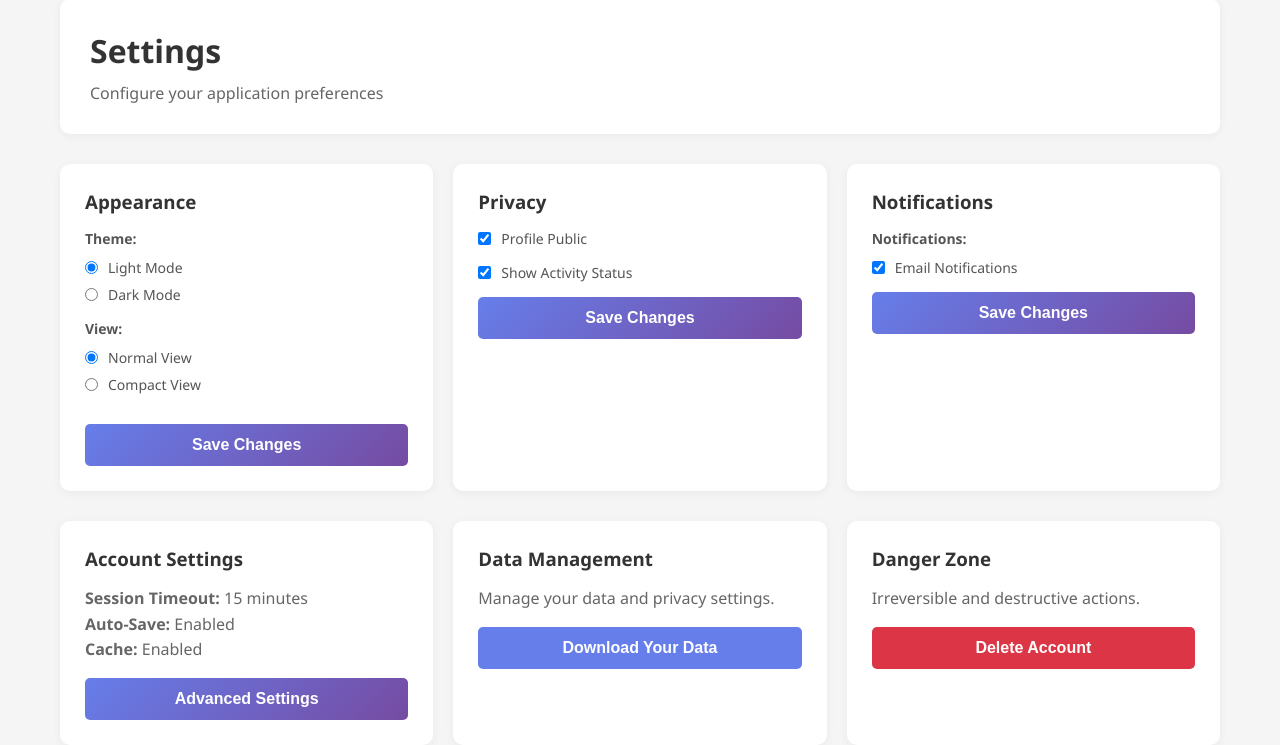
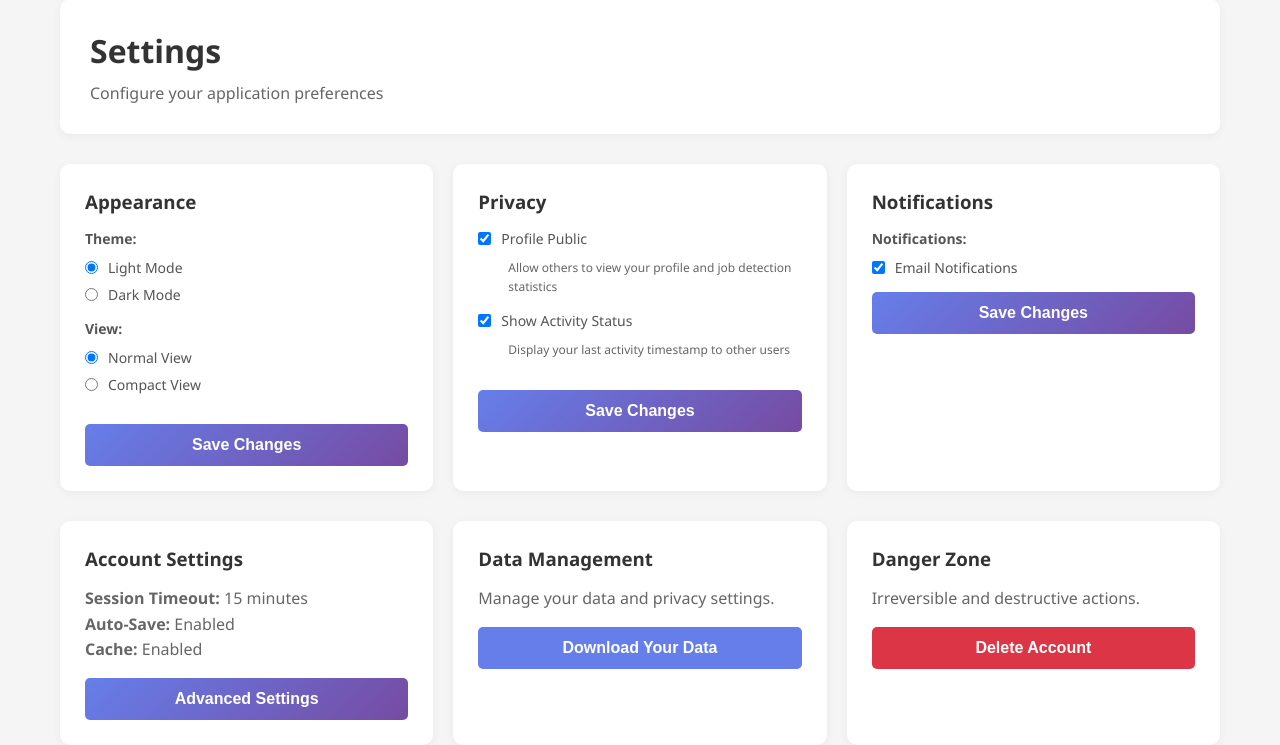
Before and after one commit to kirannxt/Ai-job-dectection-, a Flask app: page /settings in a window 1280 px wide. Shown: the part 94-839 px from the top of the page. Run offline with Flask 3, Linux system fonts and the light colour scheme; the visitor is signed in with stand-in values (Sample User, id 1); data comes from the database, SQL or seed files in the repository.

Commit message:
Implement Privacy section with full backend support
**Privacy Settings Features:**
- Add profile_public and show_activity_status fields to user_preferences table
- Allow users to control whether their profile is visible to others
- Allow users to control whether their activity status is displayed

**Database Changes (database.py):**
- Add profile_public INTEGER DEFAULT 1 column to user_preferences table
- Add show_activity_status INTEGER DEFAULT 1 column to user_preferences table
- Update get_user_preferences() to return privacy settings (defaults: profile_public=1, show_activity_status=1)
- Update save_user_preferences() to accept and store privacy settings

**Backend Changes (app.py):**
- Update /settings route to detect Privacy form submission (by checking for profile_public in POST)
- Add proper form field isolation logic for Privacy form
- Preserve Appearance and Notifications settings when Privacy form is submitted
- Preserve Privacy and other settings when Appearance or Notifications forms are submitted
- Log 'Updated privacy settings' activity when Privacy form is submitted

**Frontend Changes (settings.html):**
- Convert Privacy div to proper form with id 'privacyForm'
- Add form method POST and onsubmit handler
- Add form fields with proper names: profile_public, show_activity_status
- Add descriptive helper text for each privacy option
- Add handlePrivacySubmit() function to show 'Saving privacy settings...' toast
- Add privacy data to sessionStorage for state preservation
- Update DOMContentLoaded handler to show 'Privacy settings saved successfully' toast
- Add privacyForm to event listeners
- Privacy form now completely isolated from Appearance and Notifications forms

**Toast Notifications:**
- Show '💾 Saving' toast when Privacy form is submitted
- Show '✓ Privacy settings saved successfully' toast after form submission
- Toast appears with appropriate delay (600ms) to avoid overlap

**Result:**
- Privacy settings are now a fully functional configuration section
- Users can toggle their profile visibility and activity status
- All three settings sections (Appearance, Privacy, Notifications) are completely isolated
- Each form has its own success feedback message
- Settings are persisted in the database

```diff
--- a/app.py
+++ b/app.py
@@ -536,23 +536,35 @@ def settings():
         # Get current preferences to avoid resetting unsubmitted fields
         current_prefs = get_user_preferences(session['username'])
 
-        # Only update fields that were actually submitted in this form
-        # If dark_mode is in the form, it's from the Appearance form
+        # Determine which form was submitted based on field presence
         if 'dark_mode' in request.form:
+            # Appearance form was submitted
             dark_mode = int(request.form.get('dark_mode', 0))
             compact_view = int(request.form.get('compact_view', 0))
-            email_notifications = current_prefs['email_notifications']  # Keep current notification setting
+            email_notifications = current_prefs['email_notifications']
+            profile_public = current_prefs['profile_public']
+            show_activity_status = current_prefs['show_activity_status']
             log_activity(session['username'], 'settings', 'Updated appearance settings')
+        elif 'profile_public' in request.form:
+            # Privacy form was submitted
+            dark_mode = current_prefs['dark_mode']
+            compact_view = current_prefs['compact_view']
+            email_notifications = current_prefs['email_notifications']
+            profile_public = 1 if request.form.get('profile_public') else 0
+            show_activity_status = 1 if request.form.get('show_activity_status') else 0
+            log_activity(session['username'], 'settings', 'Updated privacy settings')
         else:
             # Notifications form was submitted
-            dark_mode = current_prefs['dark_mode']  # Keep current appearance settings
+            dark_mode = current_prefs['dark_mode']
             compact_view = current_prefs['compact_view']
             email_notifications = 1 if request.form.get('email_notifications') else 0
+            profile_public = current_prefs['profile_public']
+            show_activity_status = current_prefs['show_activity_status']
             log_activity(session['username'], 'settings', 'Updated notification settings')
 
         # SMS notifications removed
         sms_notifications = 0  # SMS REMOVED - Always False
-        save_user_preferences(session['username'], dark_mode, compact_view, email_notifications, sms_notifications)
+        save_user_preferences(session['username'], dark_mode, compact_view, email_notifications, sms_notifications, profile_public, show_activity_status)
         return redirect(url_for('settings'))
 
     preferences = get_user_preferences(session['username'])
--- a/database.py
+++ b/database.py
@@ -58,6 +58,8 @@ def init_db():
             compact_view INTEGER DEFAULT 0,
             email_notifications INTEGER DEFAULT 1,
             sms_notifications INTEGER DEFAULT 0,
+            profile_public INTEGER DEFAULT 1,
+            show_activity_status INTEGER DEFAULT 1,
             FOREIGN KEY (user_id) REFERENCES users (id)
         )
     ''')
@@ -261,19 +263,19 @@ def get_user_activities(username, limit=4):
 def get_user_preferences(username):
     user_id = get_user_id(username)
     if not user_id:
-        return {'dark_mode': 0, 'compact_view': 0, 'email_notifications': 1, 'sms_notifications': 0}
+        return {'dark_mode': 0, 'compact_view': 0, 'email_notifications': 1, 'sms_notifications': 0, 'profile_public': 1, 'show_activity_status': 1}
 
     conn = get_db()
     cursor = conn.cursor()
-    cursor.execute('SELECT dark_mode, compact_view, email_notifications, sms_notifications FROM user_preferences WHERE user_id = ?', (user_id,))
+    cursor.execute('SELECT dark_mode, compact_view, email_notifications, sms_notifications, profile_public, show_activity_status FROM user_preferences WHERE user_id = ?', (user_id,))
     result = cursor.fetchone()
     conn.close()
 
     if result:
         return dict(result)
-    return {'dark_mode': 0, 'compact_view': 0, 'email_notifications': 1, 'sms_notifications': 0}
+    return {'dark_mode': 0, 'compact_view': 0, 'email_notifications': 1, 'sms_notifications': 0, 'profile_public': 1, 'show_activity_status': 1}
 
-def save_user_preferences(username, dark_mode, compact_view, email_notifications=1, sms_notifications=0):
+def save_user_preferences(username, dark_mode, compact_view, email_notifications=1, sms_notifications=0, profile_public=1, show_activity_status=1):
     user_id = get_user_id(username)
     if not user_id:
         return False
@@ -281,9 +283,9 @@ def save_user_preferences(username, dark_mode, compact_view, email_notifications
     conn = get_db()
     cursor = conn.cursor()
     cursor.execute('''
-        INSERT OR REPLACE INTO user_preferences (user_id, dark_mode, compact_view, email_notifications, sms_notifications)
-        VALUES (?, ?, ?, ?, ?)
-    ''', (user_id, dark_mode, compact_view, email_notifications, sms_notifications))
+        INSERT OR REPLACE INTO user_preferences (user_id, dark_mode, compact_view, email_notifications, sms_notifications, profile_public, show_activity_status)
+        VALUES (?, ?, ?, ?, ?, ?, ?)
+    ''', (user_id, dark_mode, compact_view, email_notifications, sms_notifications, profile_public, show_activity_status))
     conn.commit()
     conn.close()
     return True
--- a/templates/settings.html
+++ b/templates/settings.html
@@ -186,19 +186,23 @@
 
             <div class="card">
                 <h3>Privacy</h3>
+                <form method="POST" id="privacyForm" onsubmit="return handlePrivacySubmit()">
                     <div class="form-group" style="margin: 15px 0;">
-                    <label style="display: flex; align-items: center;">
-                        <input type="checkbox" checked style="width: auto; margin-right: 10px;">
+                        <label style="display: flex; align-items: center; margin-bottom: 10px;">
+                            <input type="checkbox" name="profile_public" value="1" {% if preferences.profile_public %}checked{% endif %} style="width: auto; margin-right: 10px;">
                             <span>Profile Public</span>
                         </label>
+                        <p style="font-size: 12px; color: #666; margin: 5px 0 0 30px;">Allow others to view your profile and job detection statistics</p>
                     </div>
                     <div class="form-group" style="margin: 15px 0;">
-                    <label style="display: flex; align-items: center;">
-                        <input type="checkbox" checked style="width: auto; margin-right: 10px;">
+                        <label style="display: flex; align-items: center; margin-bottom: 10px;">
+                            <input type="checkbox" name="show_activity_status" value="1" {% if preferences.show_activity_status %}checked{% endif %} style="width: auto; margin-right: 10px;">
                             <span>Show Activity Status</span>
                         </label>
+                        <p style="font-size: 12px; color: #666; margin: 5px 0 0 30px;">Display your last activity timestamp to other users</p>
                     </div>
-                <button class="btn">Save Changes</button>
+                    <button type="submit" class="btn" style="margin-top: 15px;">Save Changes</button>
+                </form>
             </div>
 
             <div class="card">
@@ -525,6 +529,17 @@
             return true;
         }
 
+        function handlePrivacySubmit() {
+            // Save current state before submission
+            const formData = new FormData(document.getElementById('privacyForm'));
+            sessionStorage.setItem('privacyData', JSON.stringify({
+                profile_public: formData.has('profile_public') ? '1' : '0',
+                show_activity_status: formData.has('show_activity_status') ? '1' : '0'
+            }));
+            showToast('💾 Saving', 'Saving privacy settings...', 'info', 0);
+            return true;
+        }
+
         function handleNotificationsSubmit() {
             // Save current state before submission
             const formData = new FormData(document.getElementById('notificationsForm'));
@@ -557,6 +572,14 @@
                     }, 500);
                 }
 
+                if (sessionStorage.getItem('privacyData')) {
+                    const data = JSON.parse(sessionStorage.getItem('privacyData'));
+                    sessionStorage.removeItem('privacyData');
+                    setTimeout(() => {
+                        showToast('✓ Success', 'Privacy settings saved successfully', 'success');
+                    }, 600);
+                }
+
                 if (sessionStorage.getItem('notificationsData')) {
                     const data = JSON.parse(sessionStorage.getItem('notificationsData'));
                     sessionStorage.removeItem('notificationsData');
@@ -569,11 +592,18 @@
 
         // Also show success after forms submit
         const appearanceForm = document.getElementById('appearanceForm');
+        const privacyForm = document.getElementById('privacyForm');
         const notificationsForm = document.getElementById('notificationsForm');
 
         if (appearanceForm) {
             appearanceForm.addEventListener('submit', function() {
                 // State preservation handled in handleAppearanceSubmit()
+            });
+        }
+
+        if (privacyForm) {
+            privacyForm.addEventListener('submit', function() {
+                // State preservation handled in handlePrivacySubmit()
             });
         }
 
```
Lines whose indentation alone changed are shown as unchanged.
